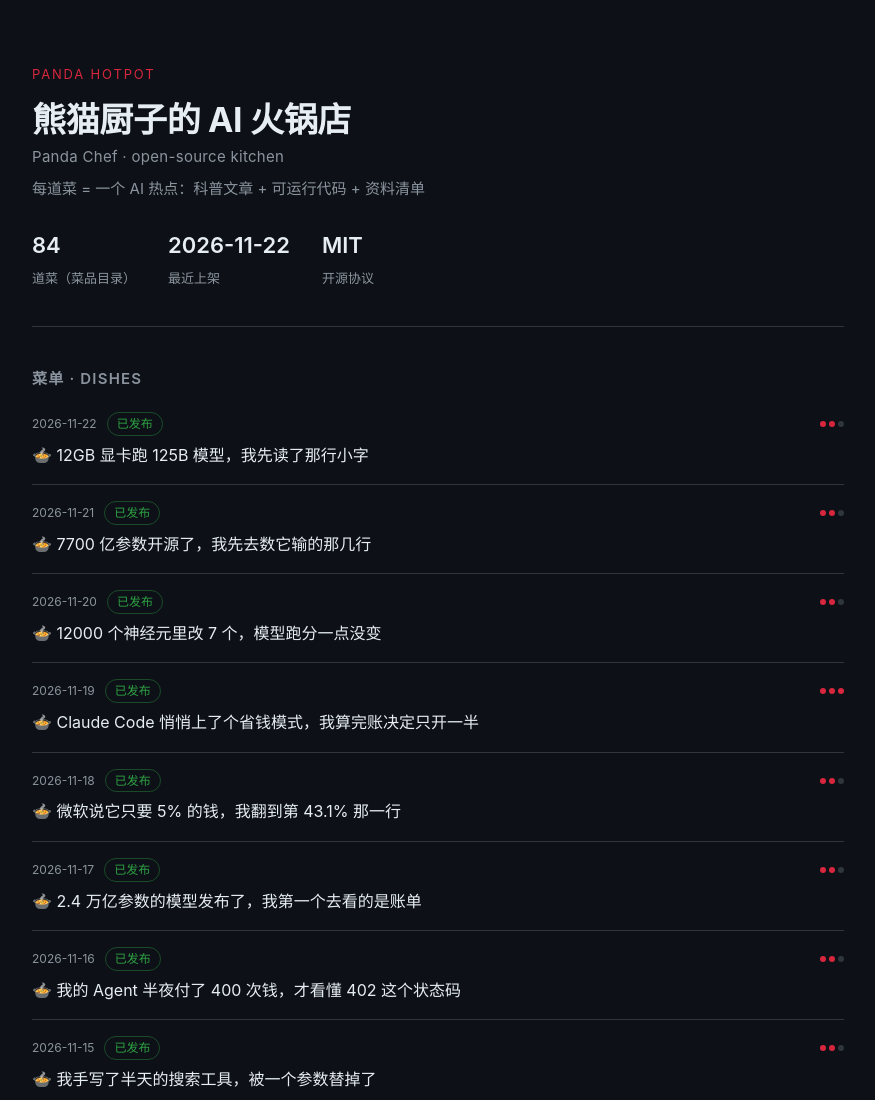
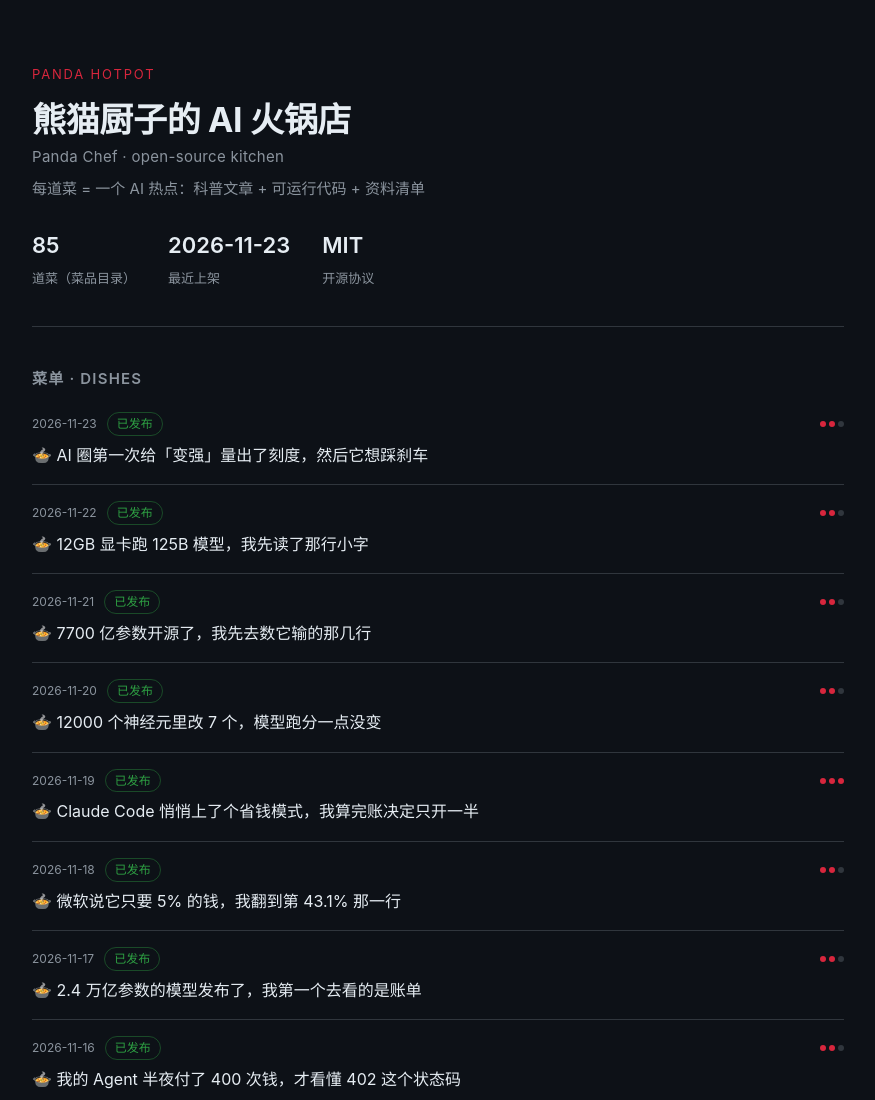
Before and after one commit to panda-chef/panda-hotpot, a plain HTML site: page docs/index.html in a window 1280 px wide. Shown: the top 1100 px of the page, without its empty margins (202-1077 px from the left). Drawn offline with Linux system fonts and the light colour scheme.

Commit message:
🍲 同步 2026-11-23 菜品

```diff
--- a/docs/index.html
+++ b/docs/index.html
@@ -58,14 +58,18 @@
       <h1>熊猫厨子的 AI 火锅店<small>Panda Chef · open-source kitchen</small></h1>
       <p class="tagline">每道菜 = 一个 AI 热点：科普文章 + 可运行代码 + 资料清单</p>
       <div class="stats">
-        <div class="stat"><b>84</b><span>道菜（菜品目录）</span></div>
-        <div class="stat"><b>2026-11-22</b><span>最近上架</span></div>
+        <div class="stat"><b>85</b><span>道菜（菜品目录）</span></div>
+        <div class="stat"><b>2026-11-23</b><span>最近上架</span></div>
         <div class="stat"><b>MIT</b><span>开源协议</span></div>
       </div>
     </header>
 
     <h2>菜单 · Dishes</h2>
     <ul class="dishes">
+      <li class="dish">
+        <div class="meta"><span class="date">2026-11-23</span><span class="badge ok">已发布</span><span class="heat" title="热度"><i class="on"></i><i class="on"></i><i class=""></i></span></div>
+        <a class="title" href="https://github.com/panda-chef/panda-hotpot/blob/main/dishes/2026-11-23-AI-%E5%9C%88%E7%AC%AC%E4%B8%80%E6%AC%A1%E7%BB%99%E3%80%8C%E5%8F%98%E5%BC%BA%E3%80%8D%E9%87%8F%E5%87%BA%E4%BA%86%E5%88%BB%E5%BA%A6%EF%BC%8C%E7%84%B6%E5%90%8E%E5%AE%83%E6%83%B3%E8%B8%A9%E5%88%B9/README.md">🍲 AI 圈第一次给「变强」量出了刻度，然后它想踩刹车</a>
+      </li>
       <li class="dish">
         <div class="meta"><span class="date">2026-11-22</span><span class="badge ok">已发布</span><span class="heat" title="热度"><i class="on"></i><i class="on"></i><i class=""></i></span></div>
         <a class="title" href="https://github.com/panda-chef/panda-hotpot/blob/main/dishes/2026-11-22-12GB-%E6%98%BE%E5%8D%A1%E8%B7%91-125B-%E6%A8%A1%E5%9E%8B%EF%BC%8C%E6%88%91%E5%85%88%E8%AF%BB%E4%BA%86%E9%82%A3%E8%A1%8C%E5%B0%8F/README.md">🍲 12GB 显卡跑 125B 模型，我先读了那行小字</a>
```
Also changed, not shown: 2 other files.
